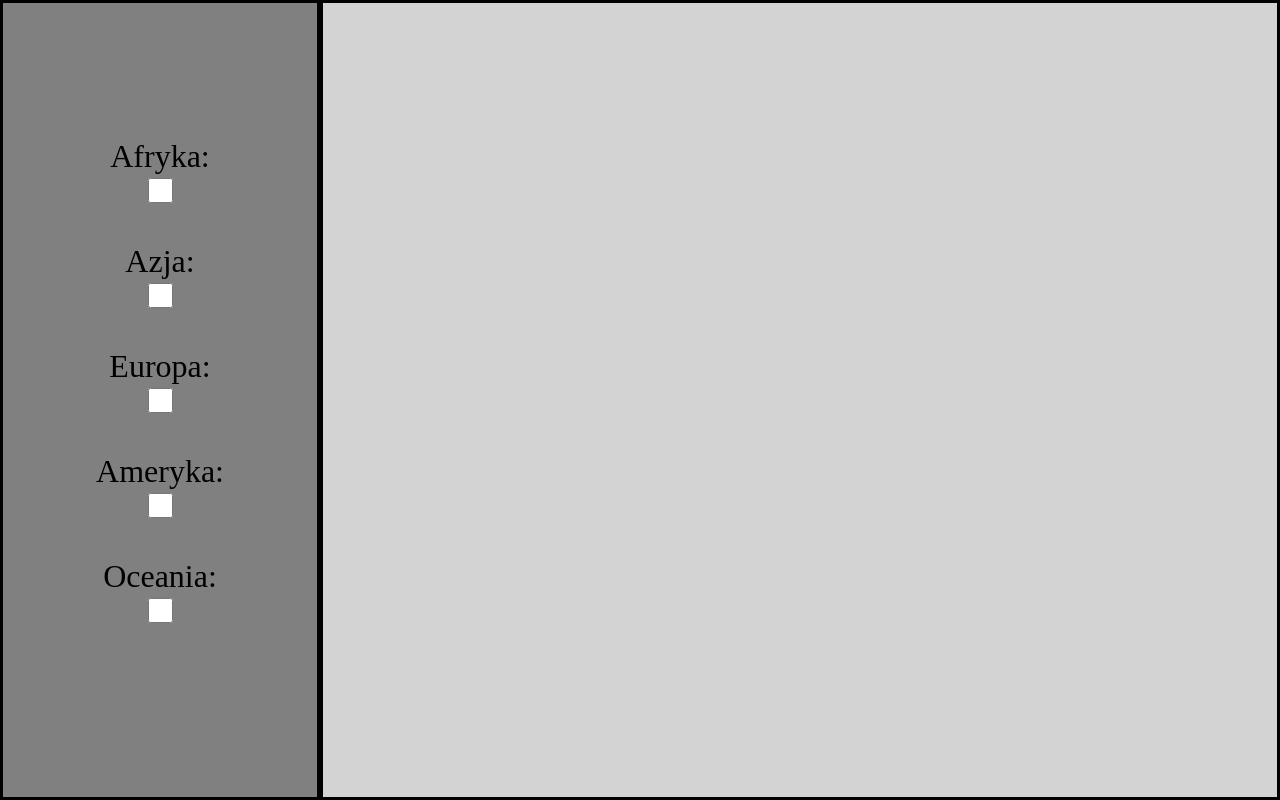
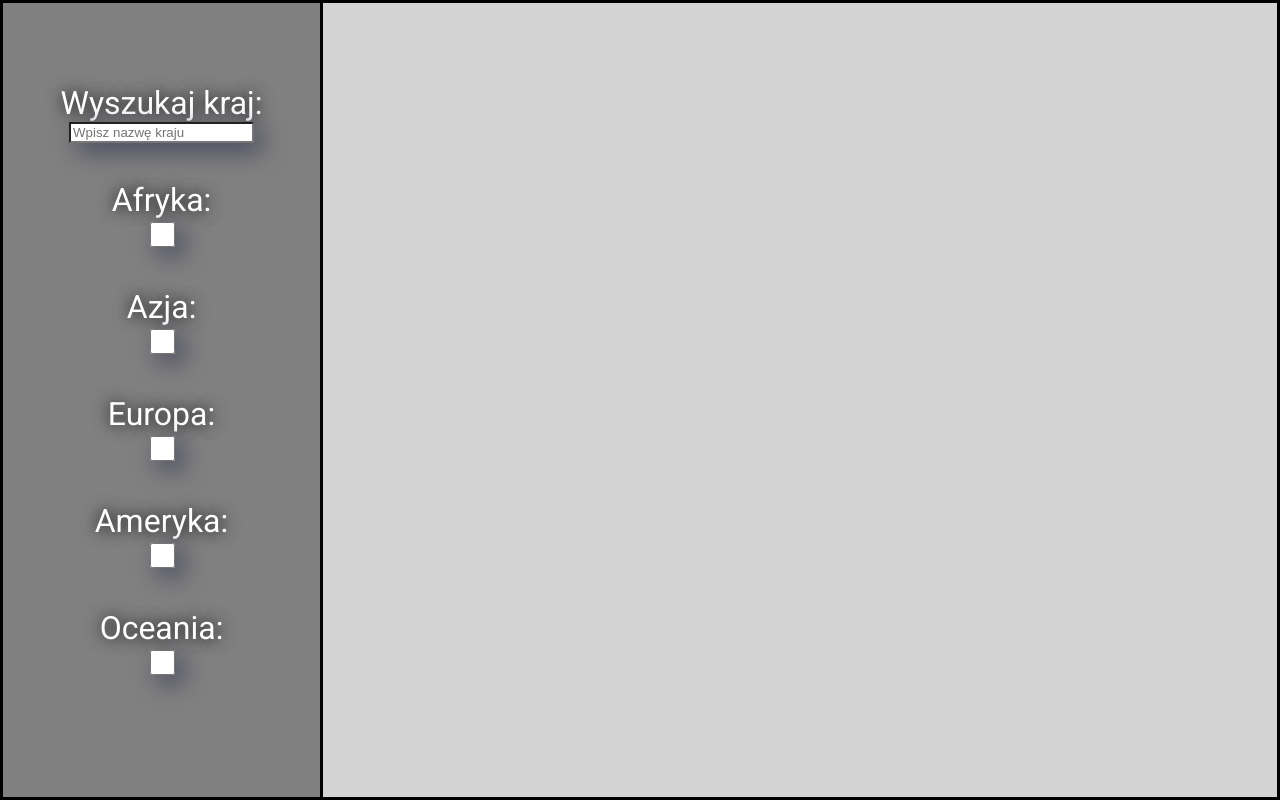
Before and after one commit to rogal421/0809, a plain HTML site: page index.html in a window 1280 px wide. Drawn offline with Linux system fonts and the light colour scheme; no server answers.

Commit message:
dlamacka

```diff
--- a/app.js
+++ b/app.js
@@ -17,12 +17,12 @@
                    // Wywołaj funkcję do wyświetlania danych kraju
                    function displayCountryData() {
                        const selectedContinents = Array.from(document.querySelectorAll('.continent-checkbox:checked')).map(checkbox => checkbox.value);
+                       const searchText = document.getElementById('country-search').value.toLowerCase();
+
                        const filteredCountries = countries.filter(country => {
-                            if (selectedContinents.length === 0) {
-                                return true; // Wyświetl wszystkie kraje, gdy nie ma zaznaczonych checkboxów
-                            } else {
-                                return selectedContinents.includes(country.region);
-                            }
+                           const matchRegion = selectedContinents.length === 0 || selectedContinents.includes(country.region);
+                           const matchSearch = country.name.toLowerCase().includes(searchText);
+                           return matchRegion && matchSearch;
                        });
 
                        const countryDataDiv = document.getElementById('country-data');
@@ -61,12 +61,17 @@
                        });
                    }
 
-                    // Nasłuchuj zmiany w checkboxach
+                   // Nasłuchuj zmiany w checkboxach i polu wyszukiwania
                    const checkboxes = document.querySelectorAll('.continent-checkbox');
                    checkboxes.forEach(checkbox => {
                        checkbox.addEventListener('change', () => {
                            displayCountryData();
                        });
+                   });
+
+                   const searchInput = document.getElementById('country-search');
+                   searchInput.addEventListener('input', () => {
+                       displayCountryData();
                    });
 
                    // Wywołaj funkcję do wyświetlania danych kraju po załadowaniu strony
--- a/index.html
+++ b/index.html
@@ -9,6 +9,9 @@
   </head>
   <body>
     <div id="menu">
+      <label for="country-search">Wyszukaj kraj:</label>
+      <input type="text" id="country-search" placeholder="Wpisz nazwę kraju">
+      <br>
         <label for="africa-checkbox">Afryka:</label>
         <input type="checkbox" id="africa-checkbox" class="continent-checkbox" value="Africa">
         <br>
--- a/style.css
+++ b/style.css
@@ -1,3 +1,5 @@
+@import url('https://fonts.googleapis.com/css2?family=Roboto&display=swap');
+
 body {
     margin: 0px;
     background-color: grey;
@@ -9,14 +11,19 @@ body {
 
   #menu {
     background-color: grey;
-    border: 3px solid black;
+    border-left: 3px solid black;
+    border-top: 3px solid black;
+    border-bottom: 3px solid black;
     font-size: 200%;
     align-items: center;
     justify-content: center;
     display: flex;
     align-content: center;
     flex-direction: column;
+    font-family: Roboto;
     flex-wrap: wrap;
+    color: white;
+    text-shadow: 0 0 15px rgba(0, 0, 0, 0.5), 0 0 15px rgba(0, 0, 0, 0.5);
   }
 
   #country-data {
@@ -26,6 +33,7 @@ body {
     display: flex;
     flex-direction: row;
     flex-wrap: wrap;
+    font-family: Roboto;
   }
 
   .country {
@@ -56,25 +64,46 @@ body {
 #africa-checkbox{
  height: 25px;
  width: 25px;
+ -webkit-box-shadow: 8px 8px 24px 0px rgba(66, 68, 90, 1);
+-moz-box-shadow: 8px 8px 24px 0px rgba(66, 68, 90, 1);
+box-shadow: 8px 8px 24px 0px rgba(66, 68, 90, 1);
 }
 
 #asia-checkbox{
     height: 25px;
     width: 25px;
+    -webkit-box-shadow: 8px 8px 24px 0px rgba(66, 68, 90, 1);
+-moz-box-shadow: 8px 8px 24px 0px rgba(66, 68, 90, 1);
+box-shadow: 8px 8px 24px 0px rgba(66, 68, 90, 1);
 }
 
 #europe-checkbox{
     height: 25px;
     width: 25px;
+    -webkit-box-shadow: 8px 8px 24px 0px rgba(66, 68, 90, 1);
+-moz-box-shadow: 8px 8px 24px 0px rgba(66, 68, 90, 1);
+box-shadow: 8px 8px 24px 0px rgba(66, 68, 90, 1);
 }
 
 #america-checkbox{
     height: 25px;
     width: 25px;
+    -webkit-box-shadow: 8px 8px 24px 0px rgba(66, 68, 90, 1);
+-moz-box-shadow: 8px 8px 24px 0px rgba(66, 68, 90, 1);
+box-shadow: 8px 8px 24px 0px rgba(66, 68, 90, 1);
 }
 
 #oceania-checkbox{
     height: 25px;
     width: 25px;
     background-color: lightgrey;
+    -webkit-box-shadow: 8px 8px 24px 0px rgba(66, 68, 90, 1);
+-moz-box-shadow: 8px 8px 24px 0px rgba(66, 68, 90, 1);
+box-shadow: 8px 8px 24px 0px rgba(66, 68, 90, 1);
 }
+
+#country-search {
+  -webkit-box-shadow: 8px 8px 24px 0px rgba(66, 68, 90, 1);
+-moz-box-shadow: 8px 8px 24px 0px rgba(66, 68, 90, 1);
+box-shadow: 8px 8px 24px 0px rgba(66, 68, 90, 1);
+}
```
Lines whose indentation alone changed are shown as unchanged.
